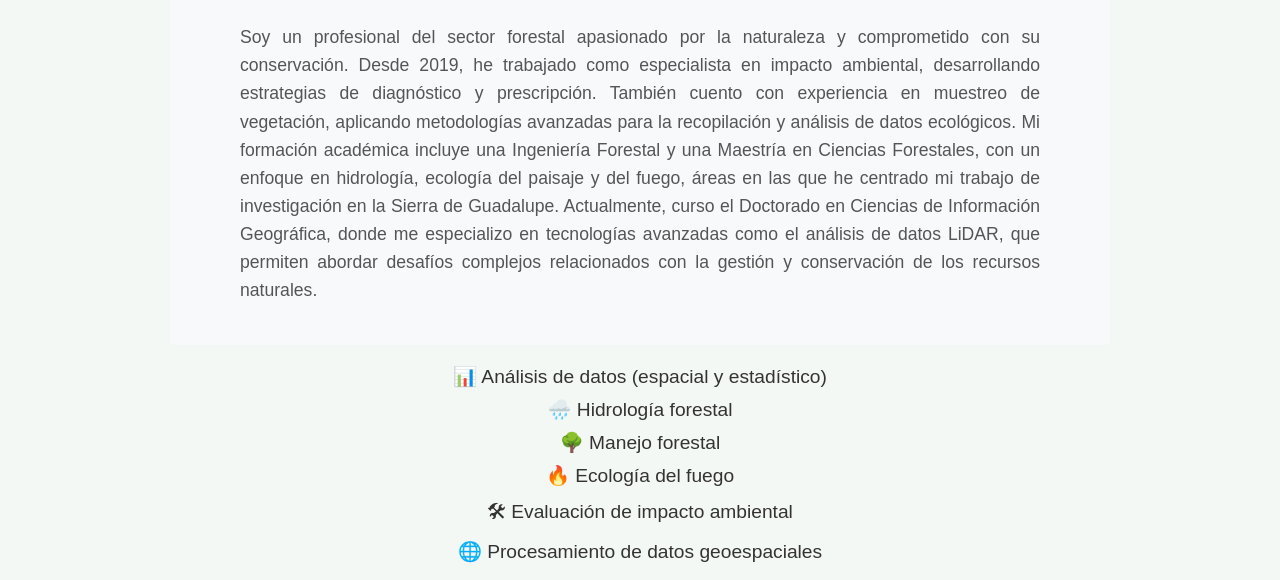
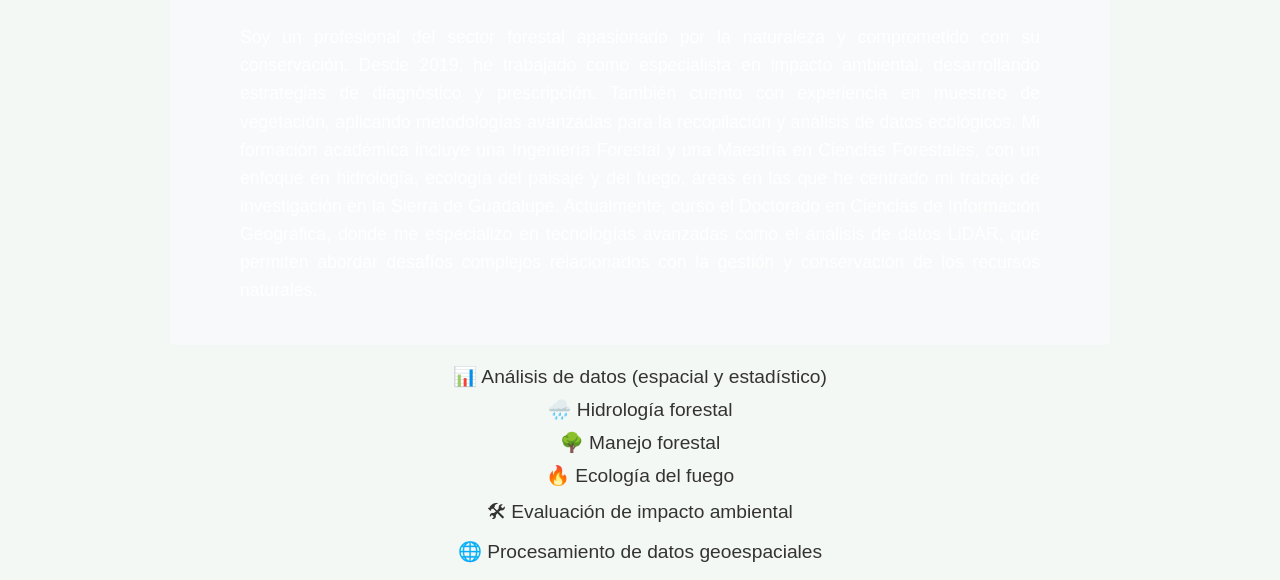
Before and after one commit to EEMR25/EEMRForestal, a plain HTML site: page index.html in a window 1280 px wide. Shown: the part 179-759 px from the top of the page. Drawn offline with Linux system fonts and the light colour scheme.

Commit message:
Update index.html

```diff
--- a/index.html
+++ b/index.html
@@ -60,7 +60,7 @@
 
     p {
       font-size: 1.1rem;
-      color: #555; /* Gris medio */
+      color: #fff; /* Gris medio */
       margin: 20px auto;
       max-width: 800px;
       line-height: 1.6;
```
